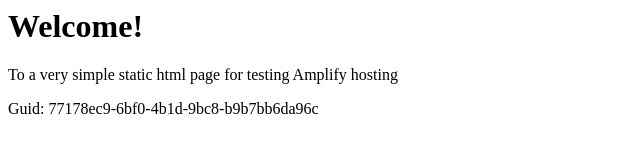
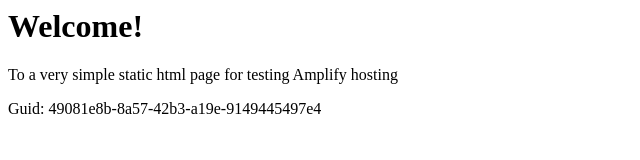
Before and after one commit to aws-aemilia-dub/Github-PR-Commit-Integration-Test-DoNotTouch-GitHubWebhookPushCanaryTest-v1-prod-eu-west-1, a website: page src/index.html in a window 1280 px wide. Shown: the full height of the page, 0-640 px from the left. Drawn offline with Linux system fonts and the light colour scheme.

Commit message:
commit from integ tests

```diff
--- a/src/index.html
+++ b/src/index.html
@@ -12,6 +12,6 @@
 <body>
     <h1>Welcome!</h1>
     <p>To a very simple static html page for testing Amplify hosting</p>
-    <p>Guid: 77178ec9-6bf0-4b1d-9bc8-b9b7bb6da96c</p></body>
+    <p>Guid: 49081e8b-8a57-42b3-a19e-9149445497e4</p></body>
 
 </html>
```
